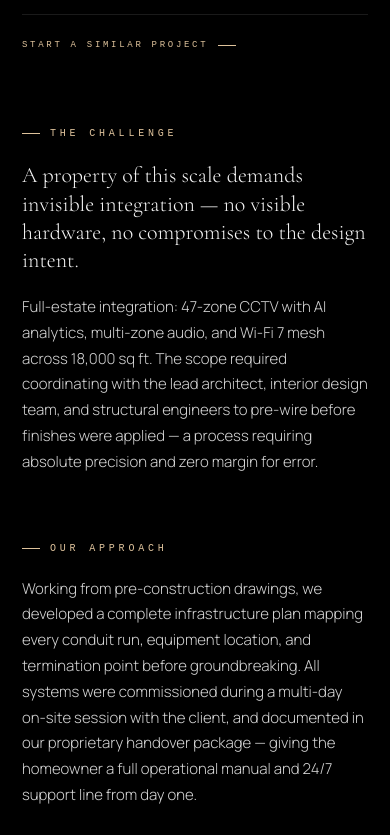
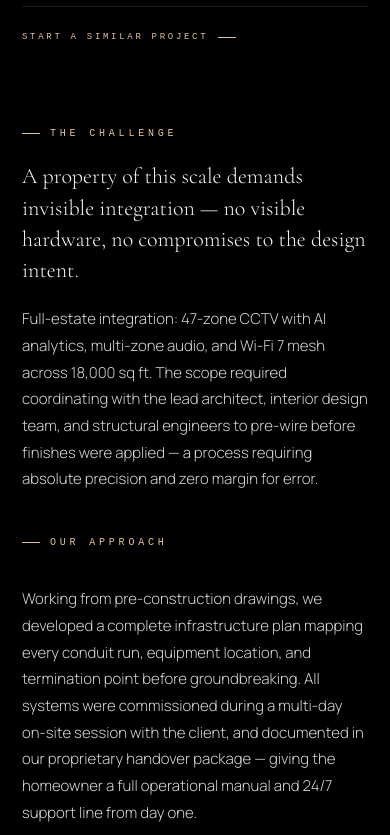
Before and after one commit to a1250/cctv-website, a Next.js app: page /projects/obsidian-villa in a window 390 px wide. Shown: the part 1189-2024 px from the top of the page. Built offline with nearby package versions, Linux system fonts and the light colour scheme.

Commit message:
fix: resolve mobile typography overlap on project page

```diff
--- a/app/(marketing)/projects/[slug]/page.tsx
+++ b/app/(marketing)/projects/[slug]/page.tsx
@@ -344,6 +344,7 @@ export default async function ProjectDetailPage({ params }: PageProps) {
                 padding: "24px 0",
                 borderTop: "0.5px solid rgba(212,184,150,0.30)",
               }}
+              className="proj-sidebar"
             >
               {/* Telemetry header */}
               <div
@@ -467,7 +468,7 @@ export default async function ProjectDetailPage({ params }: PageProps) {
             </aside>
 
             {/* Right — editorial content */}
-            <div style={{ display: "flex", flexDirection: "column", gap: 56 }}>
+            <div style={{ display: "flex", flexDirection: "column", gap: 56 }} className="proj-editorial-right">
               {/* The Challenge */}
               <article>
                 <div
@@ -491,10 +492,11 @@ export default async function ProjectDetailPage({ params }: PageProps) {
                     fontFamily: "var(--font-heading, 'Cormorant Garamond', serif)",
                     fontWeight: 300,
                     fontSize: "clamp(22px, 2.4vw, 34px)",
-                    lineHeight: 1.28,
+                    lineHeight: 1.42,
                     color: "var(--ink)",
-                    margin: "0 0 20px",
+                    margin: 0,
                   }}
+                  className="proj-challenge-heading"
                 >
                   A property of this scale demands invisible integration — no visible
                   hardware, no compromises to the design intent.
@@ -504,10 +506,11 @@ export default async function ProjectDetailPage({ params }: PageProps) {
                     fontFamily: "var(--font-sans)",
                     fontWeight: 300,
                     fontSize: 15,
-                    lineHeight: 1.72,
+                    lineHeight: 1.78,
                     color: "var(--ink-2)",
                     margin: 0,
                   }}
+                  className="proj-body-para"
                 >
                   {project.shortDescription} The scope required coordinating with the
                   lead architect, interior design team, and structural engineers to
@@ -539,10 +542,11 @@ export default async function ProjectDetailPage({ params }: PageProps) {
                     fontFamily: "var(--font-sans)",
                     fontWeight: 300,
                     fontSize: 15,
-                    lineHeight: 1.72,
+                    lineHeight: 1.78,
                     color: "var(--ink-2)",
                     margin: 0,
                   }}
+                  className="proj-body-para"
                 >
                   Working from pre-construction drawings, we developed a complete
                   infrastructure plan mapping every conduit run, equipment location, and
@@ -764,20 +768,31 @@ export default async function ProjectDetailPage({ params }: PageProps) {
         .proj-back-btn:hover { background: var(--accent-soft) !important; }
         .proj-planner-btn:hover { border-color: rgba(255,255,255,0.55) !important; }
         .gallery-card:hover .gallery-card-bg { transform: scale(1.04); }
+
+        /* ── Mobile layout fixes ── */
         @media (max-width: 920px) {
-          .proj-editorial-responsive { grid-template-columns: 1fr !important; gap: 40px !important; }
+          .proj-editorial-responsive { grid-template-columns: 1fr !important; gap: 48px !important; }
+          /* Disable sticky on single-column layout — prevents sidebar clipping content below */
+          .proj-sidebar { position: static !important; top: auto !important; }
           .proj-body-responsive { padding: 72px 28px !important; }
           .proj-hero-content-responsive { padding: 0 28px 56px !important; }
+          /* Reduce article gap on tablet */
+          .proj-editorial-right { gap: 44px !important; }
         }
         @media (max-width: 720px) {
           .proj-gallery-responsive { grid-template-columns: 1fr 1fr !important; }
           .proj-result-cards-responsive { grid-template-columns: 1fr !important; }
           .proj-hero-content-responsive { padding: 0 22px 48px !important; }
-          .proj-body-responsive { padding: 56px 22px !important; }
+          .proj-body-responsive { padding: 48px 22px !important; }
           .proj-cta-bar-responsive { padding: 48px 22px !important; flex-direction: column; align-items: flex-start; }
+          /* Tighter article gap on mobile, more heading room */
+          .proj-editorial-right { gap: 36px !important; }
+          .proj-challenge-heading { margin-bottom: 20px !important; }
+          .proj-body-para { margin-top: 16px !important; }
         }
         @media (max-width: 480px) {
           .proj-gallery-responsive { grid-template-columns: 1fr !important; }
+          .proj-editorial-right { gap: 32px !important; }
         }
       `}</style>
     </>
--- a/components/WhatsAppButton.tsx
+++ b/components/WhatsAppButton.tsx
@@ -74,7 +74,12 @@ export default function WhatsAppButton() {
           100% { transform: scale(1.35); opacity: 0; }
         }
         @media (max-width: 480px) {
-          .wa-float-btn { bottom: 20px !important; right: 20px !important; width: 50px !important; height: 50px !important; }
+          .wa-float-btn {
+            bottom: calc(20px + env(safe-area-inset-bottom, 0px)) !important;
+            right: 18px !important;
+            width: 50px !important;
+            height: 50px !important;
+          }
         }
       `}</style>
     </a>
```
